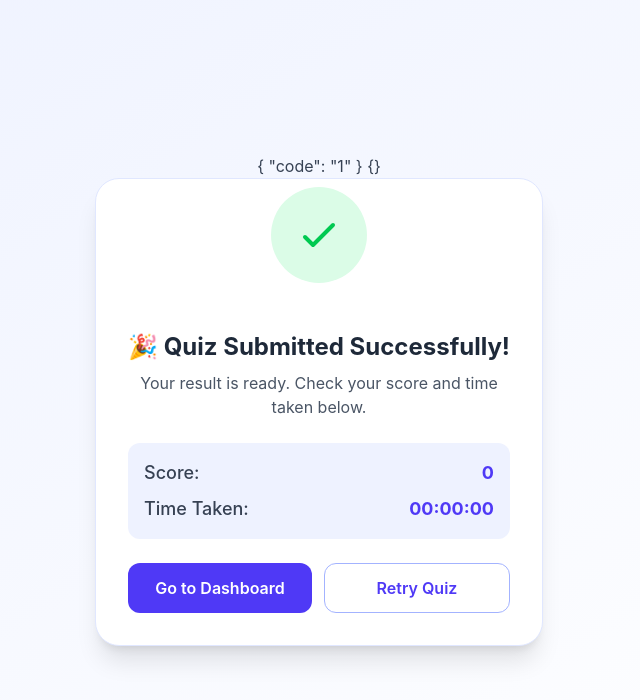
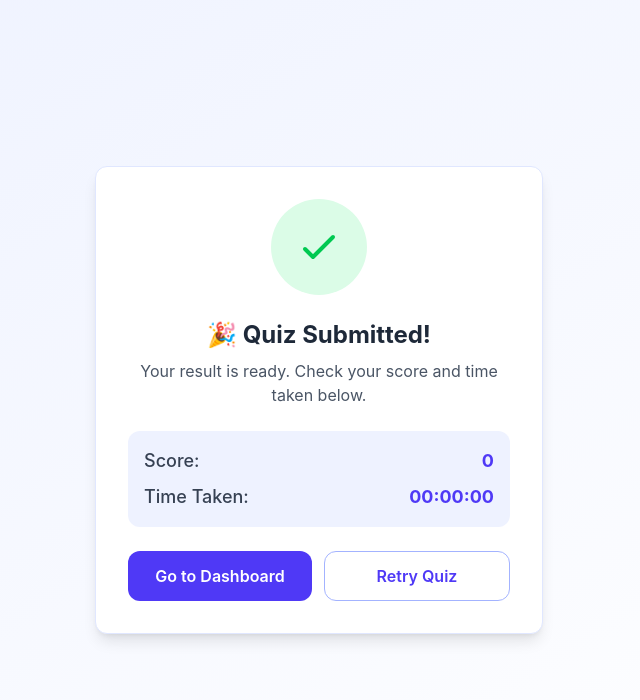
Before and after one commit to ashikahmed24/quiz-with-microservice, a Vue app: page /quiz/1/success in a window 1280 px wide. Shown: the top 700 px of the page, without its empty margins (321-961 px from the left). Built offline with nearby package versions, Linux system fonts and the light colour scheme.

Commit message:
quiz submit work

```diff
--- a/src/stores/quiz.js
+++ b/src/stores/quiz.js
@@ -67,20 +67,12 @@ export const useQuizStore = defineStore('quiz', {
       }
     },
 
-    async submit(quiz, payload, { toast, router }) {
+    async submit(quiz, payload) {
       this.loading = true
       try {
         const response = await apiClient.post(`/api/quizzes/${quiz}/submit`, payload)
         if (response.status === 200) {
-          toast.success(response.data.message)
-          router.push({
-            name: 'quiz.success',
-            query: {
-              score: response.data.score,
-              time: response.data.time,
-              code: quiz.code,
-            },
-          })
+          return Promise.resolve(response)
         }
       } catch (error) {
         if (error.response) {
--- a/src/views/quizzes/success.vue
+++ b/src/views/quizzes/success.vue
@@ -1,41 +1,40 @@
 <script setup>
-import { useRoute, useRouter } from "vue-router";
-import { useToast } from "vue-toastification";
+import { useRoute, useRouter } from 'vue-router'
+import { useToast } from 'vue-toastification'
 
-const router = useRouter();
-const route = useRoute();
-const toast = useToast();
+const router = useRouter()
+const route = useRoute()
+const toast = useToast()
 
 // Get quiz result from query params
-const score = route.query.score || "0";
-const time = route.query.time || "00:00:00";
-const quizCode = route.query.code || "";
+const score = route.query.score || '0'
+const time = route.query.time || '00:00:00'
+const quizCode = route.query.code || ''
 
 // Optional toast message
 if (route.query.message) {
-  toast.success(route.query.message);
+  toast.success(route.query.message)
 }
 
 const goToDashboard = () => {
-  router.push("/dashboard");
-};
+  router.push('/dashboard')
+}
 
 const retryQuiz = () => {
   if (quizCode) {
-    router.push(`/quiz/${quizCode}`);
+    router.push(`/quiz/${quizCode}`)
   } else {
-    toast.error("Quiz code missing, cannot retry.");
+    toast.error('Quiz code missing, cannot retry.')
   }
-};
+}
 </script>
 
 <template>
-  <div class="min-h-screen flex flex-col items-center justify-center bg-gradient-to-br from-indigo-50 to-white px-4">
-
-    {{ route.params }}
-    {{ route.query }}
+  <div
+    class="min-h-screen flex flex-col items-center justify-center bg-gradient-to-br from-indigo-50 to-white px-4 relative"
+  >
     <div
-      class="bg-white shadow-xl rounded-3xl p-8 max-w-md w-full text-center relative overflow-hidden border border-indigo-100"
+      class="bg-white rounded-xl p-8 max-w-md w-full text-center border border-indigo-100 shadow-lg relative overflow-hidden"
     >
       <!-- Animated Checkmark -->
       <div class="flex justify-center mb-6">
@@ -55,16 +54,12 @@ const retryQuiz = () => {
         </div>
       </div>
 
-      <h2 class="text-2xl font-bold text-gray-800 mb-2">
-        🎉 Quiz Submitted Successfully!
-      </h2>
-      <p class="text-gray-600 mb-6">
-        Your result is ready. Check your score and time taken below.
-      </p>
+      <h2 class="text-2xl font-bold text-gray-800 mb-2">🎉 Quiz Submitted!</h2>
+      <p class="text-gray-600 mb-6">Your result is ready. Check your score and time taken below.</p>
 
       <!-- Quiz Result Summary -->
-      <div class="bg-indigo-50 rounded-xl p-4 mb-6">
-        <div class="flex justify-between text-gray-700 text-lg font-medium mb-2">
+      <div class="bg-indigo-50 rounded-xl p-4 mb-6 space-y-2">
+        <div class="flex justify-between text-gray-700 text-lg font-medium">
           <span>Score:</span>
           <span class="font-bold text-indigo-600">{{ score }}</span>
         </div>
@@ -100,3 +95,19 @@ const retryQuiz = () => {
     ></div>
   </div>
 </template>
+
+<style scoped>
+/* Optional: smoother bounce animation */
+@keyframes bounce {
+  0%,
+  100% {
+    transform: translateY(0);
+  }
+  50% {
+    transform: translateY(-10%);
+  }
+}
+.animate-bounce {
+  animation: bounce 1s infinite;
+}
+</style>
--- a/src/views/quizzes/view.vue
+++ b/src/views/quizzes/view.vue
@@ -123,7 +123,20 @@ const submit = async () => {
     })),
   }
 
-  await quizStore.submit(quiz.value.id, payload, { toast, router })
+  const response = await quizStore.submit(quiz.value.id, payload)
+  if (response.status === 200 && response.data.status) {
+    toast.success(response.data.message)
+
+    // Success page-এ navigate
+    router.push({
+      name: 'quiz.success',
+      params: { code: quiz.code },
+      query: {
+        score: response.data.data.score,
+        time: response.data.data.time || '00:00:00',
+      },
+    })
+  }
 }
 
 // --- Styles Helper ---
```
